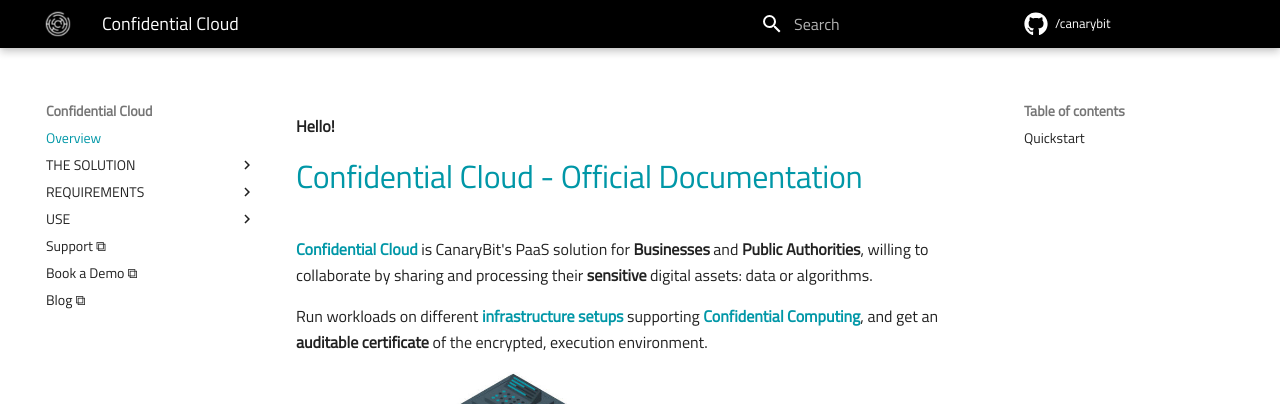
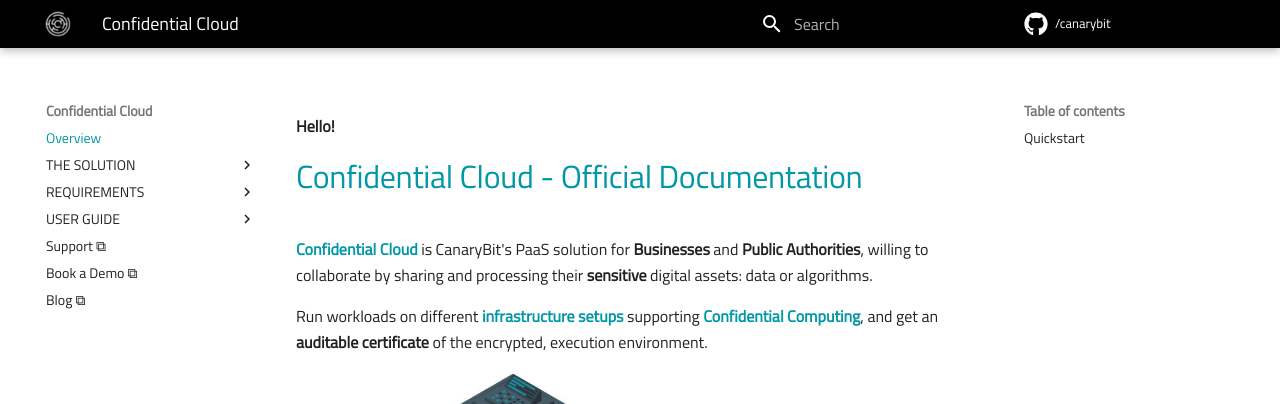
Before and after one commit to canarybit/cc-docs, an MkDocs documentation site: the page built from docs/index.md, in a window 1280 px wide. Shown: the top 404 px of the page. Built offline with MkDocs 1.6.1 and Material for MkDocs 9.7.7, drawn with Linux system fonts in a browser that asks for light colours.

Commit message:
Adds content

```diff
--- a/mkdocs.yml
+++ b/mkdocs.yml
@@ -67,9 +67,9 @@
   - REQUIREMENTS:
     - 'X.509 Certificate': 'x509_certificate.md'
 
-  - USE:
+  - USER GUIDE:
     - 'Create Account ⧉': https://demo.confidentialcloud.io/signup" target="_blank
-    - 'Login': http://demo.confidentialcloud.io" target="_blank
+    - 'Login ⧉': http://demo.confidentialcloud.io" target="_blank
     - Multi-Party Collaboration:
       - 'Dashboard' : 'studio.md'
       #- 'Register your asset': []
```
